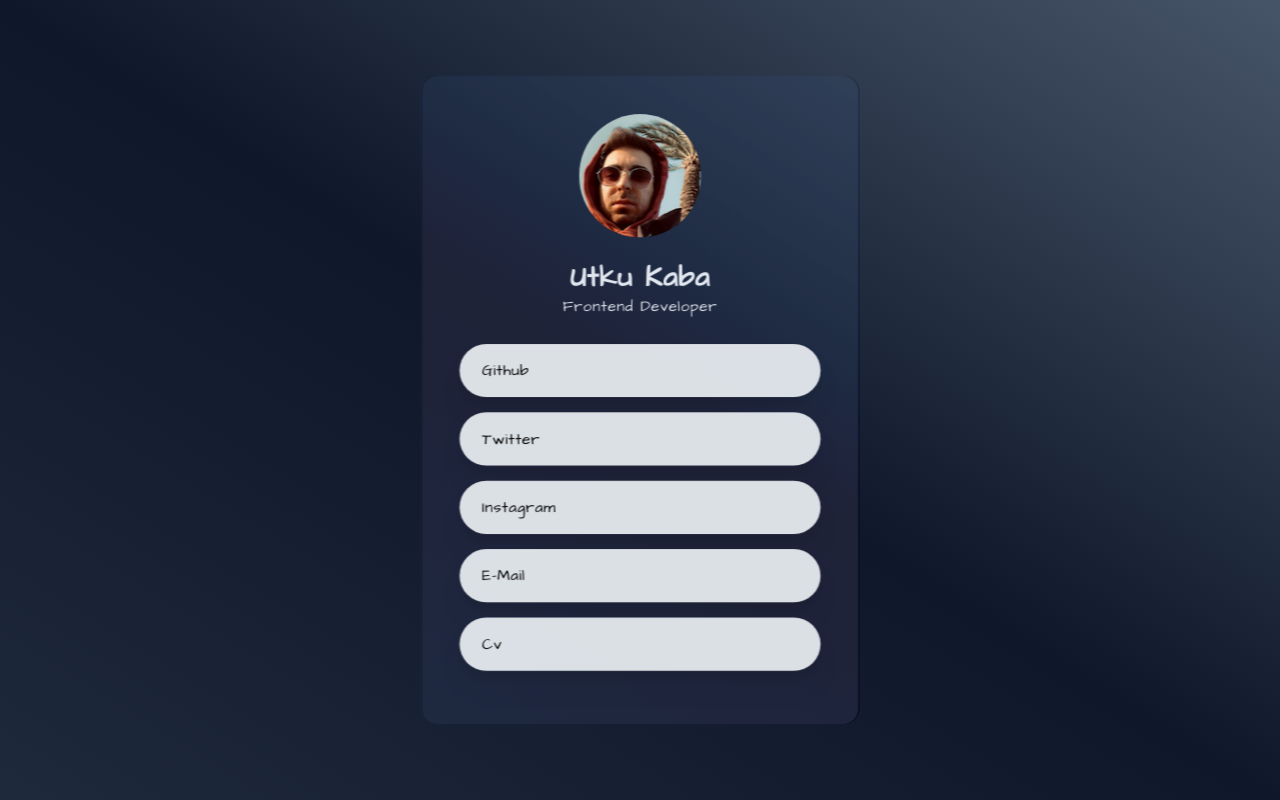
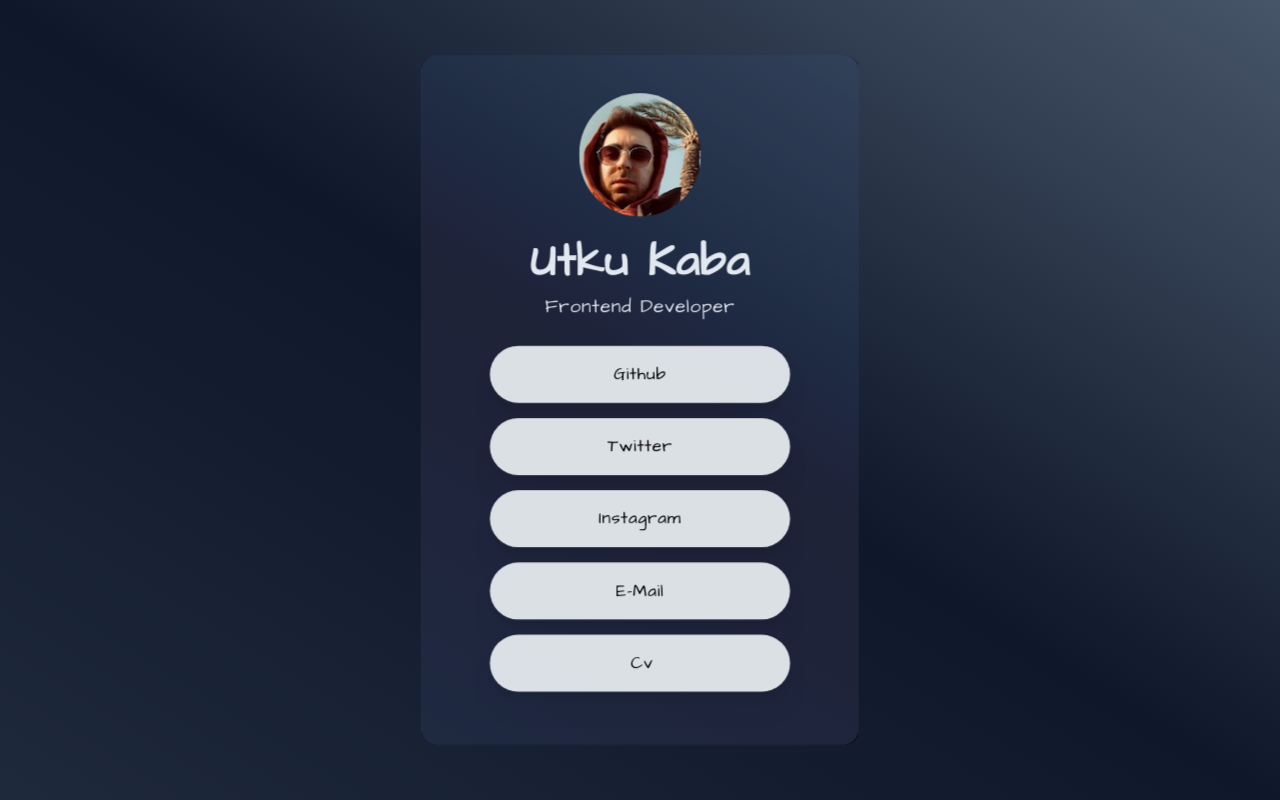
Before and after one commit to utqkaba/personalCard, a React (Vite) app: page / in a window 1280 px wide. Built offline with nearby package versions, Linux system fonts and the light colour scheme.

Commit message:
general fix

```diff
--- a/src/components/Cv.jsx
+++ b/src/components/Cv.jsx
@@ -18,9 +18,9 @@ function Cv({ media }) {
   }
 
   return (
-    <div className='card-links'>
-      <div onClick={onButtonClick} className='card-item flex justify-between bg-slate-100 bg-opacity-90 px-5 py-4 rounded-full mb-4 hover:bg-slate-50 hover:bg-opacity-100 hover:scale-105 duration-500 hover:blur-0 cursor-pointer drop-shadow-xl'>
-        <p className='name ml-1'>{media}</p>
+    <div className='card-links mx-8'>
+      <div onClick={onButtonClick} className='card-item flex justify-center bg-slate-100 bg-opacity-90 px-5 py-4 rounded-full mb-4 hover:bg-slate-50 hover:bg-opacity-100 hover:scale-105 duration-500 hover:blur-0 cursor-pointer drop-shadow-xl'>
+        <p className='name ml-1 text-lg'>{media}</p>
       </div>
     </div>
   )
--- a/src/components/Header.jsx
+++ b/src/components/Header.jsx
@@ -5,8 +5,8 @@ function Header() {
   return (
     <div className='card-header text-center p-3'>
       {/* <img src={Image} alt="" /> */}
-      <span className='text-3xl font-semibold text-slate-200'>Utku Kaba</span>
-      <p className='text-slate-200'>Frontend Developer</p>
+      <span className='text-5xl font-semibold text-slate-200'>Utku Kaba</span>
+      <p className='text-slate-200 text-xl mt-2'>Frontend Developer</p>
     </div>
   )
 }
--- a/src/components/Info.jsx
+++ b/src/components/Info.jsx
@@ -2,10 +2,10 @@ import PropTypes from 'prop-types';
 
 function Info({ media, links }) {
   return (
-    <div className='card-links'>
+    <div className='card-links mx-8'>
       <a href={links} target='_blank' rel="noreferrer">
-        <div className='card-item flex justify-between bg-slate-100 bg-opacity-90 px-5 py-4 rounded-full mb-4 hover:bg-slate-50 hover:bg-opacity-100 hover:scale-105 duration-500 hover:blur-0 cursor-pointer drop-shadow-xl'>
-          <p className='name ml-1'>{media}</p>
+        <div className='card-item flex justify-center bg-slate-100 bg-opacity-90 px-5 py-4 rounded-full mb-4 hover:bg-slate-50 hover:bg-opacity-100 hover:scale-105 duration-500 hover:blur-0 cursor-pointer drop-shadow-xl'>
+          <p className='name ml-1 text-lg'>{media}</p>
           <div className='icon mr-1'>
           </div>
         </div>
--- a/src/components/Mail.jsx
+++ b/src/components/Mail.jsx
@@ -1,27 +1,28 @@
 import PropTypes from 'prop-types';
+import { useState } from 'react';
 
 function Mail({ media, links }) {
 
-  const mail = "utqkaba@gmail.com"
+  const [userMail, setUserMail] = useState("utqkaba@gmail.com");
 
-  function notifyCopyMail(password) {
-    if (password === "") {
-      alert("Password unsuccessfully copied to clipboard!", true)
-    } else {
-      copyMail()
-      alert("Password successfully copied to clipboard.", password)
-    }
-  }
+  // function notifyCopyMail() {
+  //   if (userMail === "") {
+  //     alert("Mail unsuccessfully copied to clipboard!", true)
+  //   } else {
+  //     copyMail(userMail)
+  //     alert("Mail successfully copied to clipboard.", userMail)
+  //   }
+  // }
 
   function copyMail() {
-    navigator.clipboard.writeText("utqkaba@gmail.com");
+    navigator.clipboard.writeText(userMail);
   }
 
   return (
-    <div className='card-links'>
-      <a href={links} target='_blank' rel="noreferrer" onClick={() => notifyCopyMail(mail)}>
-        <div className='card-item flex justify-between bg-slate-100 bg-opacity-90 px-5 py-4 rounded-full mb-4 hover:bg-slate-50 hover:bg-opacity-100 hover:scale-105 duration-500 cursor-pointer drop-shadow-xl'>
-          <p className='name ml-1'>{media}
+    <div className='card-links mx-8'>
+      <a href={links} target='_blank' rel="noreferrer" onClick={() => copyMail()}>
+        <div className='card-item flex justify-center bg-slate-100 bg-opacity-90 px-5 py-4 rounded-full mb-4 hover:bg-slate-50 hover:bg-opacity-100 hover:scale-105 duration-500 cursor-pointer drop-shadow-xl'>
+          <p className='name ml-1 text-lg'>{media}
             {/* <span className='italic'>  utqkaba@gmail.com</span> */}
           </p>
           <div className='icon mr-1'>
```
